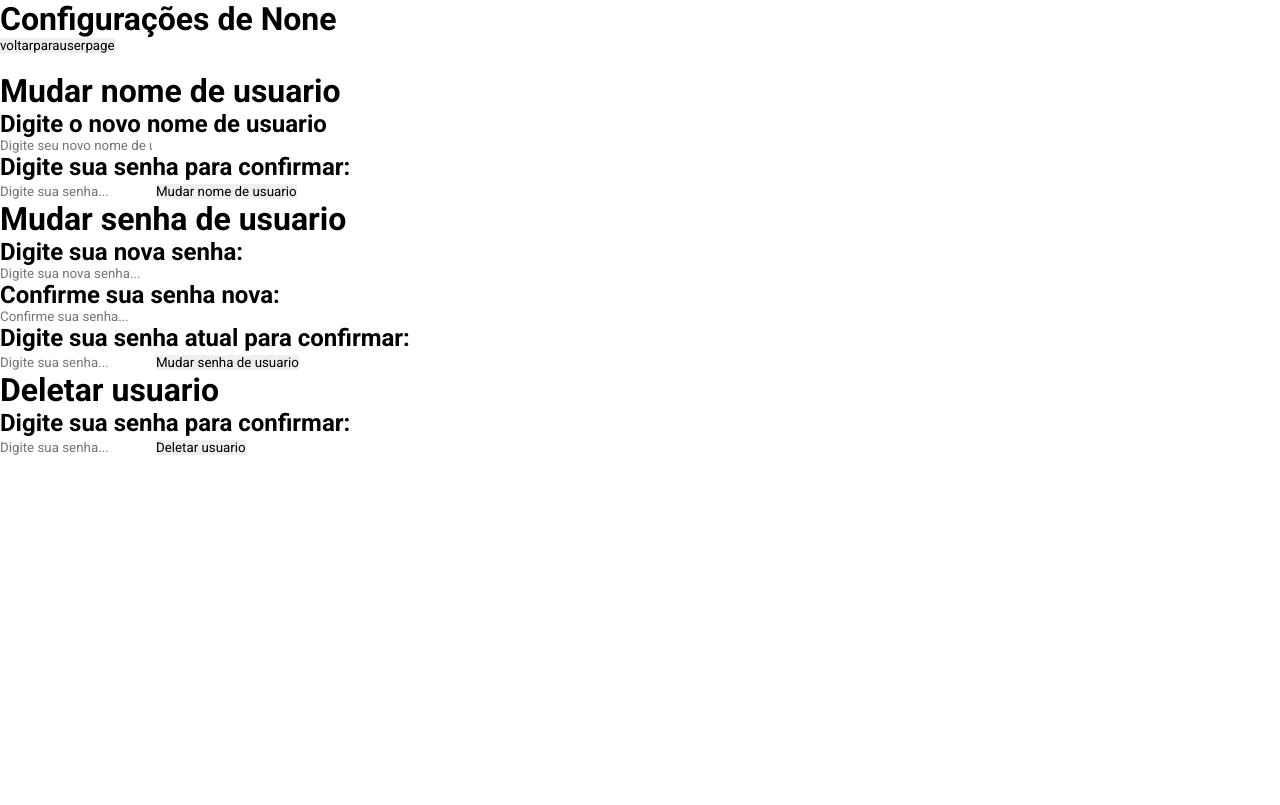
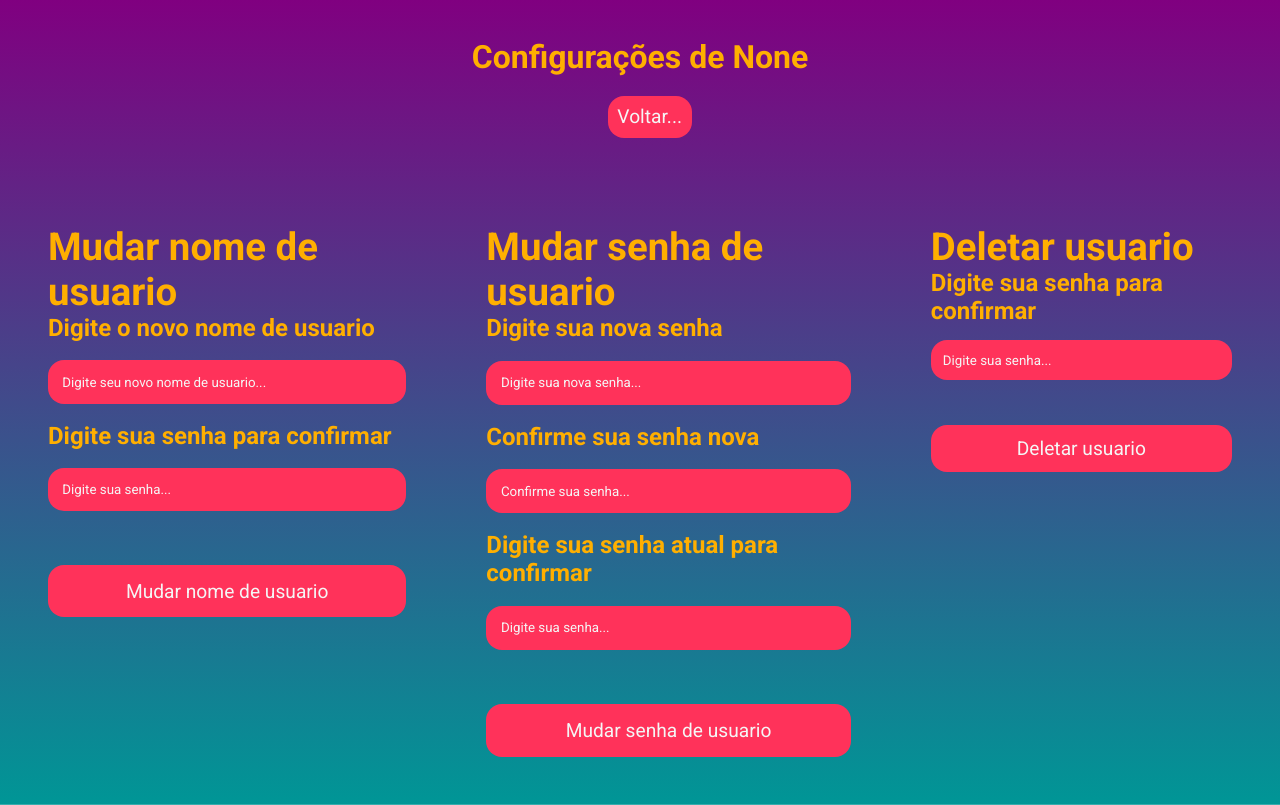
Before and after one commit to GabrielFernandes05/MailBox, a Flask app: page /configs in a window 1280 px wide. Before the commit the page ends 455 px from the top, so only its background shows below. Run offline with Flask 3, Linux system fonts and the light colour scheme.

Commit message:
Css implementado nas configurações

```diff
--- a/static/css/-.css
+++ b/static/css/-.css
@@ -16,7 +16,7 @@
     background-position: center;
     background-image: linear-gradient(purple, rgb(0, 150, 150));
     min-height: 100vh;
-    height: 100%;
+    height: auto;
     width: 100%;
     display: flex;
     flex-direction: column;
--- a/static/css/style-config.css
+++ b/static/css/style-config.css
@@ -0,0 +1,62 @@
+* {
+    color: rgb(255, 175, 0);
+}
+
+.nav1 {
+    margin-top: 1%;
+    margin-bottom: 10%;
+}
+
+.inputs {
+    padding: 4%;
+    width: 100%;
+    background-color: rgb(255, 50, 90);
+    border-radius: 1rem;
+    margin-bottom: 5%;
+    margin-top: 5%;
+    color: whitesmoke;
+}
+
+.inputs::placeholder {
+    color: whitesmoke;
+}
+
+.btn {
+    border-radius: 1rem;
+    padding: 4%;
+    background-color: rgb(255, 50, 90);
+    color: whitesmoke;
+    cursor: pointer;
+    transition: 0.3s;
+    width: 100%;
+    margin-top: 10%;
+    font-size: 120%;
+    font-style: bold;
+}
+
+.btn:hover {
+    transition: 0.3s;
+    background-color: rgb(245, 40, 80);
+}
+
+#h11 {
+    margin-top: 3%;
+    margin-bottom: 1%;
+}
+
+#btnh1 {
+    padding: 15%;
+    width: auto;
+}
+
+.Container-principal {
+    margin-top: 3%;
+    display: flex;
+    gap: 5rem;
+    padding: 3rem;
+}
+
+.h1p{
+    font-size: 240%;
+    font-style: bold;
+}
--- a/templates/configs.html
+++ b/templates/configs.html
@@ -6,37 +6,36 @@
 
 {% endblock %}
 {% block body %}
-
-<h1>Configurações de {{username}}</h1>
+<div class="background">
+    <h1 id="h11">Configurações de {{username}}</h1>
     <form action="/voltarparauserpage">
-    <button type="submit">voltarparauserpage</button>
+        <button class="btn" id="btnh1" type="submit">Voltar...</button>
     </form>
-<br>
+    <div class="Container-principal">
         <form action="/mudarnomedeusuario" method="post">
-    <h1>Mudar nome de usuario</h1>
+            <h1 class="h1p">Mudar nome de usuario</h1>
             <h2>Digite o novo nome de usuario</h2>
-    <input type="text" name="novousername" id="novousername" placeholder="Digite seu novo nome de usuario...">
-    <h2>Digite sua senha para confirmar:</h2>
-    <input type="text" name="passwordmudaruser" id="passwordmudaruser" placeholder="Digite sua senha...">
-    <button type="submit">Mudar nome de usuario</button>
+            <input class="inputs" type="text" name="novousername" id="novousername" placeholder="Digite seu novo nome de usuario...">
+            <h2>Digite sua senha para confirmar</h2>
+            <input class="inputs" type="password" name="passwordmudaruser" id="passwordmudaruser" placeholder="Digite sua senha...">
+            <button class="btn" type="submit">Mudar nome de usuario</button>
         </form>
-
         <form action="/mudarsenhadeusuario" method="post">
-    <h1>Mudar senha de usuario</h1>
-    <h2>Digite sua nova senha:</h2>
-    <input type="text" name="password1" id="password1" placeholder="Digite sua nova senha...">
-    <h2>Confirme sua senha nova:</h2>
-    <input type="text" name="password2" id="password2" placeholder="Confirme sua senha...">
-    <h2>Digite sua senha atual para confirmar:</h2>
-    <input type="text" name="passwordmudarsenha" id="passwordmudarsenha" placeholder="Digite sua senha...">
-    <button type="submit">Mudar senha de usuario</button>
+            <h1 class="h1p">Mudar senha de usuario</h1>
+            <h2>Digite sua nova senha</h2>
+            <input class="inputs" type="password" name="password1" id="password1" placeholder="Digite sua nova senha...">
+            <h2>Confirme sua senha nova</h2>
+            <input class="inputs" type="password" name="password2" id="password2" placeholder="Confirme sua senha...">
+            <h2>Digite sua senha atual para confirmar</h2>
+            <input class="inputs" type="password" name="passwordmudarsenha" id="passwordmudarsenha" placeholder="Digite sua senha...">
+            <button class="btn" type="submit">Mudar senha de usuario</button>
         </form>
-
         <form action="/deletarusuario" method="post">
-    <h1>Deletar usuario</h1>
-    <h2>Digite sua senha para confirmar:</h2>
-    <input type="text" name="passworddeletarconta" id="passworddeletarconta" placeholder="Digite sua senha...">
-    <button type="submit">Deletar usuario</button>
+            <h1 class="h1p">Deletar usuario</h1>
+            <h2>Digite sua senha para confirmar</h2>
+            <input class="inputs" type="password" name="passworddeletarconta" id="passworddeletarconta" placeholder="Digite sua senha...">
+            <button class="btn" type="submit">Deletar usuario</button>
         </form>
-
+    </div>
+</div>
 {% endblock %}
```
Also changed, not shown: static/css/style-userpage.css (+18 -12 lines). Lines whose indentation alone changed are shown as unchanged.
